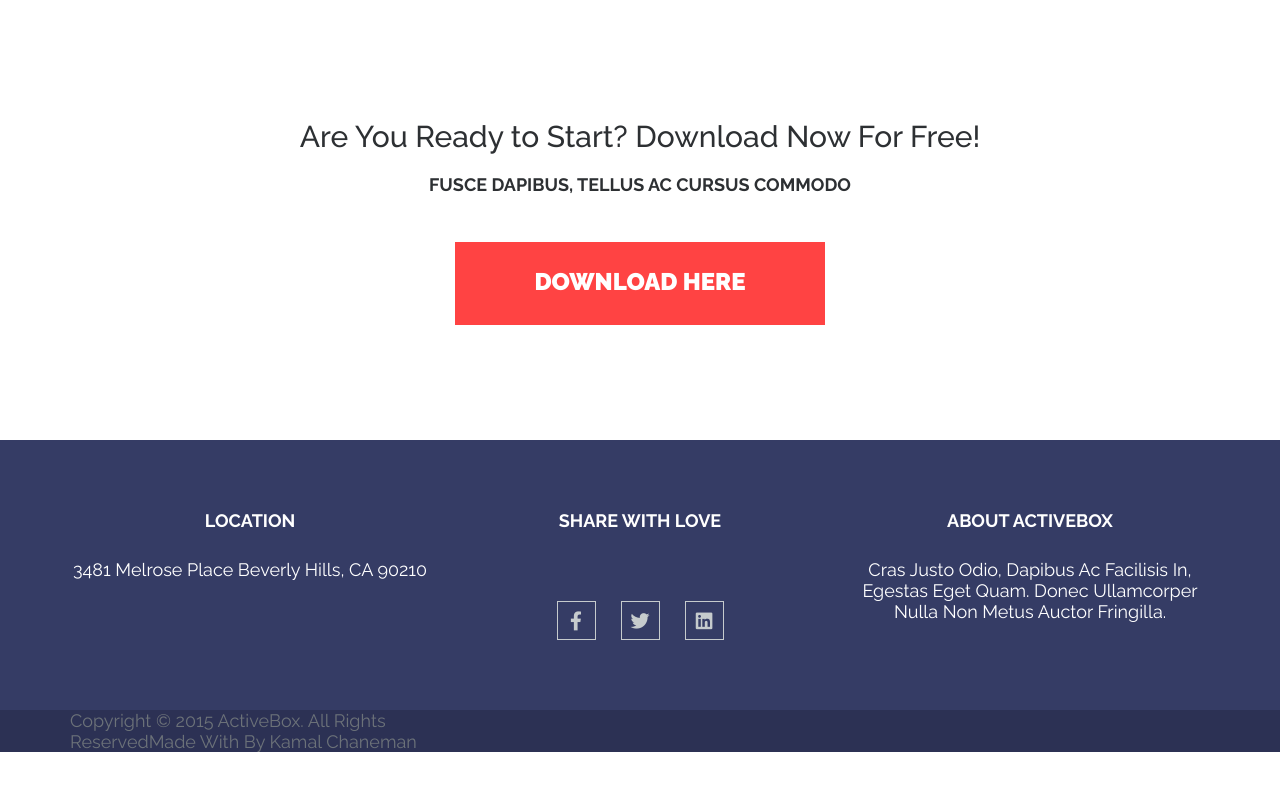
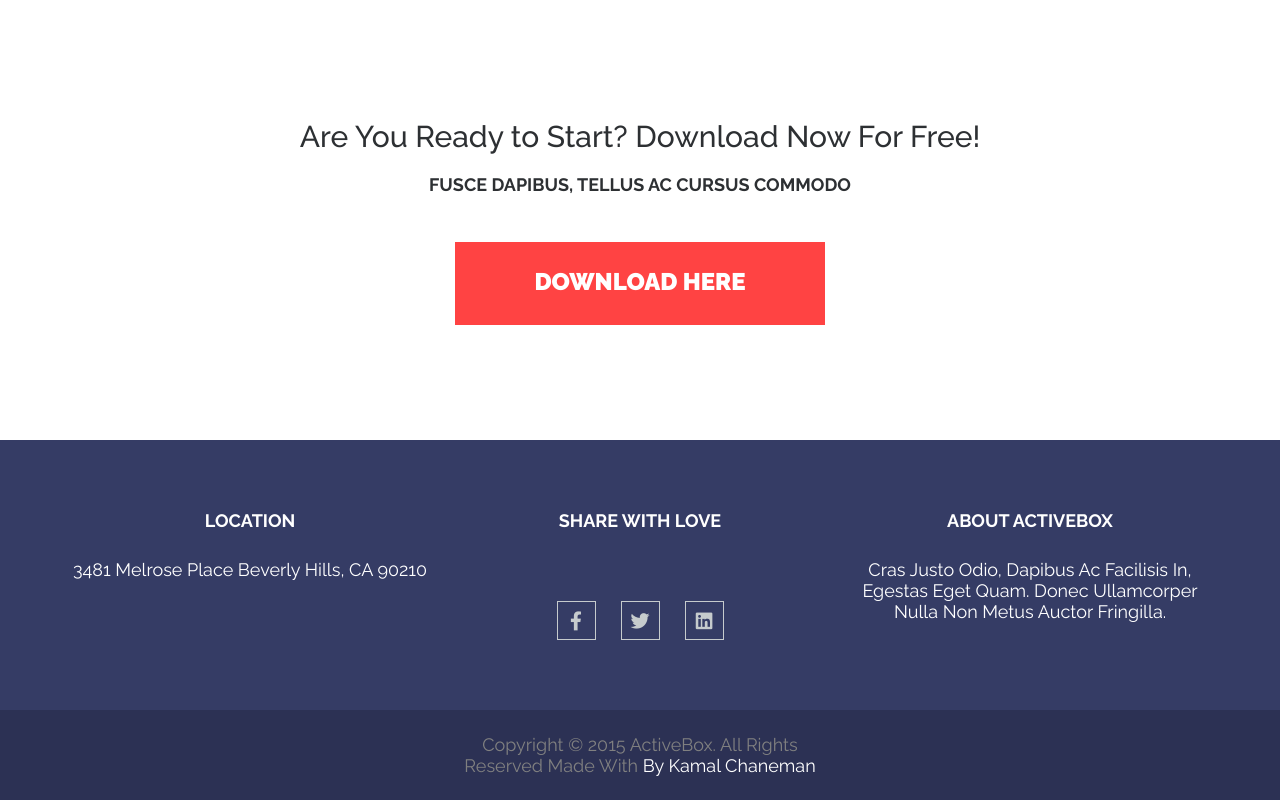
Before and after one commit to jecharmetout/FE28-ActiveBoxProject-Dudko-Maria, a website built with Parcel: page src/index.html in a window 1280 px wide. Shown: the part 3147-3947 px from the top of the page. Before the commit the page ends 3899 px from the top, so only its background shows below. Built offline with nearby package versions, Linux system fonts and the light colour scheme.

Commit message:
add changes location and team.scss

```diff
--- a/src/index.html
+++ b/src/index.html
@@ -332,12 +332,10 @@
    </section>
    <footer class="footer">
        <div class="container">
-           <div class="copyright-wrap">
-                <div class="copyright-text">
+           <div class="footer-wrap">
+                <div class="footer-text">
                     <p>Copyright © 2015 ActiveBox. All Rights </p>
-                </div>
-                <div class="reserved-text">
-                    <p>ReservedMade With <span>By Kamal Chaneman</span></p>
+                    <p>Reserved Made With <span>By Kamal Chaneman</span></p>
                 </div>
            </div>
        </div>
--- a/src/sass/colors.scss
+++ b/src/sass/colors.scss
@@ -2,11 +2,11 @@ $white: rgba(255, 255, 255,1);
 $grey: rgba(186, 187, 197);
 $lightgrey: rgba(198, 203, 205, 1);
 $darkgrey: rgba(108, 114, 121);
+$footergrey: rgba(128, 128, 128, 1);
 $red: rgba(255, 67, 67, 1);
 $lightred:rgba(255, 67, 67, 0.8);
 $darkred:rgba(185, 12, 12, 0.8);
 $blue:rgba(53, 60, 101, 1);
 $darkblue:rgba(44, 49, 84, 1);
-// $lightblue:rgba(79, 89, 187, 0.83);
 $lightblue:rgba(127, 160, 255, 0.83);
 $black: rgba(45, 48, 51, 1);
--- a/src/sass/footer.scss
+++ b/src/sass/footer.scss
@@ -1,3 +1,25 @@
 .footer{
     background: $darkblue;
+    padding: 24px 0;
 }
+
+.footer-wrap{
+    display: flex;
+  flex-wrap: wrap;
+  justify-content: center;
+  align-items: center;
+  margin: 0 -15px;
+
+  .footer-text {
+      text-align: center;
+    p{
+        font-weight: 400;
+        color: $footergrey;
+        text-transform: capitalize;
+
+    }
+    span{
+        color: $white;
+    }
+  }
+}
--- a/src/sass/location.scss
+++ b/src/sass/location.scss
@@ -8,6 +8,10 @@
   justify-content: space-between;
   align-items: center;
   margin: 0 -15px;
+  @media (max-width: 992px) {
+    justify-content: center;
+  }
+
   .location-item {
     width: 360px;
     height: 130px;
@@ -16,6 +20,13 @@
     flex-direction: column;
     align-items: center;
     justify-content: start;
+    &:nth-child(2){
+        @media (max-width: 992px) {
+            margin-bottom: 70px;
+          }
+
+    }
+
     .location-title {
       font-weight: 700;
       font-size: $_18px;
@@ -41,6 +52,8 @@
     .location-icon {
       display: flex;
       justify-content: center;
+
+
       a {
         font-weight: 400;
         color: $lightgrey;
--- a/src/sass/team.scss
+++ b/src/sass/team.scss
@@ -62,7 +62,7 @@
       transform: scale(1.2);
     }
     @media (max-width: 1200px) {
-      margin-bottom: 25px;
+      margin-bottom: 38px;
     }
   }
 }
```
Also changed, not shown: src/img/icons/slider.png (added).
